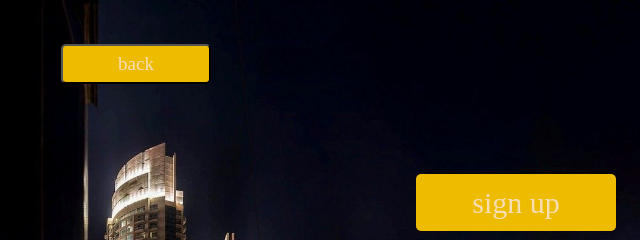
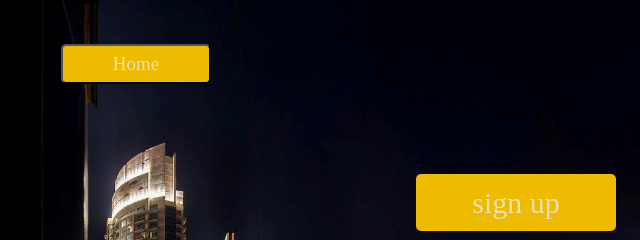
Before and after one commit to barackmaund1/informal-jobs, a plain HTML site: page abroad.html in a window 1280 px wide. Shown: the top 240 px of the page, 24-664 px from the left. Drawn offline with nearby package versions, Linux system fonts and the light colour scheme.

Commit message:
changed button name

```diff
--- a/abroad.html
+++ b/abroad.html
@@ -18,7 +18,7 @@
       <div class="container">
 
         <div class="row">
-          <div class="col-md-3"><a href="index.html"><button id="back">back</button></a></div>
+          <div class="col-md-3"><a href="index.html"><button id="back">Home</button></a></div>
           <div class="col-md-6">
               <button class="btn btn-primary sign" id="sign">sign up</button>
               <button class="btn btn-primary job" id="job">login</button>
```
